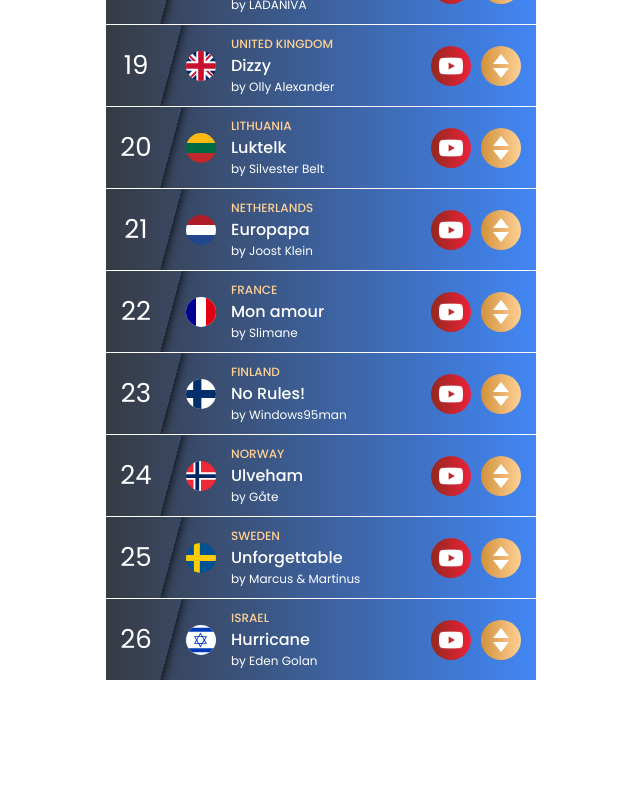
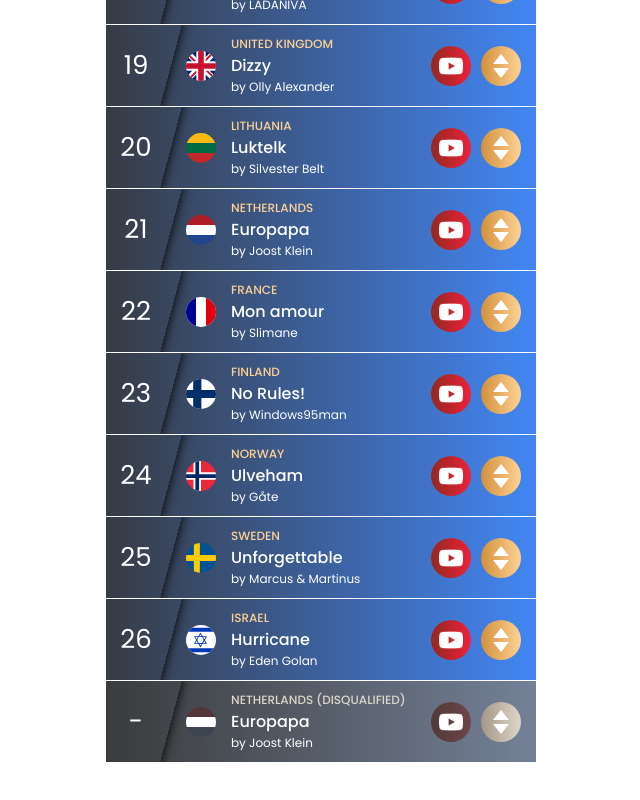
Before and after one commit to mihauco/eurovision-ranking, a Vue app: page / in a window 1280 px wide. Shown: the part 1600-2400 px from the top of the page, without its empty margins (319-959 px from the left). Before the commit the page ends 2320 px from the top, so only its background shows below. Built offline with nearby package versions, Linux system fonts and the light colour scheme.

Commit message:
Netherlands disqualified :(

```diff
--- a/src/components/CountryRow.vue
+++ b/src/components/CountryRow.vue
@@ -1,18 +1,23 @@
 <template>
-  <div class="country-row">
+  <div
+    class="country-row"
+    :class="{
+      'country-row--disqualified': disqualified
+    }"
+  >
     <div
       class="country-row__place"
-      :class="[`country-row__place--${selectedPlace}`]"
+      :class="[!disqualified && `country-row__place--${selectedPlace}`]"
     >
       <div class="country-row__place-inner">
-        {{ selectedPlace }}
+        {{ disqualified ? '-' : selectedPlace }}
       </div>
     </div>
     <div class="country-row__flag-wrapper">
       <span :class="`country-row__flag fi fis fi-${songData.country_code.toLocaleLowerCase() }`"></span>
     </div>
     <div class="country-row__song-info">
-      <span class="country-row__country-name">{{ songData.country }}</span>
+      <span class="country-row__country-name">{{ songData.country }}{{ disqualified ? ' (Disqualified)' : '' }}</span>
       <span class="country-row__song">{{ songData.song }}</span>
       <span class="country-row__artist">by {{ songData.artist }}</span>
     </div>
@@ -26,7 +31,10 @@
         <img src="/youtube-app-white-icon.webp?url" alt="YouTube" />
       </a>
       <div class="country-row__button country-row__button--move">
-        <select v-model="selectedPlace">
+        <select
+          v-if="!disqualified"
+          v-model="selectedPlace"
+        >
           <option disabled>
             Move to...
           </option>
@@ -49,8 +57,9 @@
 
 const props = defineProps<{
   songData: SongData;
-  place: number;
-  places: number;
+  place: number
+  places: number
+  disqualified?: boolean
 }>();
 
 const emit = defineEmits<{
@@ -77,6 +86,10 @@
   display: flex;
   justify-content: space-between;
   align-items: center;
+
+  &--disqualified {
+    filter: grayscale(0.8);
+  }
 
   &__place {
     position: absolute;
--- a/src/composables/contestStore.ts
+++ b/src/composables/contestStore.ts
@@ -1,17 +1,17 @@
-import { ref, watch } from "vue";
+import { ref, watch, computed } from "vue";
 import type { ContestData } from "@/types/ContestData.type";
 import defaultContestData from "@/data/2024.json";
 import type { SongData } from "@/types/SongData.type";
 
 const contestData = (() => {
   const localStorageRankingData = localStorage.getItem("rankingData");
-
+  const finalSongs = defaultContestData.final.filter(song => !song.disqualified);
 
   if (localStorageRankingData) {
     const rankingData = JSON.parse(localStorageRankingData);
 
     const final = rankingData.final.map((country_code: string) => {
-      return defaultContestData.final.find((song) => song.country_code === country_code)
+      return finalSongs.find((song) => song.country_code === country_code)
     }).filter((song: any) => song !== undefined)
 
     return ref<ContestData>({ final })
@@ -23,7 +23,7 @@
   if (localStorageDataJson) {
     return ref<ContestData>({
       final: JSON.parse(localStorageDataJson).final.map(({country_code}: SongData) => {
-        return defaultContestData.final.find((song) => song.country_code === country_code)
+        return finalSongs.find((song) => song.country_code === country_code)
       }).filter((song: any) => song !== undefined)
     })
   }
@@ -43,7 +43,8 @@
 
 const useContestStore = () => {
   return {
-    contestData
+    contestData,
+    disqualifiedSongs: computed(() => defaultContestData.final.filter(song => song.disqualified))
   }
 }
 
--- a/src/data/2024.json
+++ b/src/data/2024.json
@@ -145,7 +145,8 @@
       "country_code": "NL",
       "artist": "Joost Klein",
       "song": "Europapa",
-      "youtubeUrl": "https://www.youtube.com/watch?v=gT2wY0DjYGo"
+      "youtubeUrl": "https://www.youtube.com/watch?v=gT2wY0DjYGo",
+      "disqualified": true
     },
     {
       "country": "France",
--- a/src/types/SongData.type.ts
+++ b/src/types/SongData.type.ts
@@ -3,7 +3,8 @@
   country_code: string
   artist: string
   song: string,
-  youtubeUrl?: string
+  youtubeUrl?: string,
+  disqualified?: boolean
 }
 
 export type { SongData };
--- a/src/views/FinalView.vue
+++ b/src/views/FinalView.vue
@@ -9,6 +9,15 @@
       :places="contestData.final.length"
       @moveSong="(newPlace) => changeSongIndex(index, newPlace - 1)"
     />
+    <CountryRow
+      class="final-view__country-row"
+      v-for="(songData, index) in disqualifiedSongs"
+      :key="songData.country_code"
+      :songData="songData"
+      :place="index + 1"
+      :places="contestData.final.length"
+      :disqualified="true"
+    />
   </div>
 </template>
 
@@ -16,7 +25,9 @@
 import CountryRow from '@/components/CountryRow.vue'
 import useContestStore from '@/composables/contestStore'
 
-const { contestData } = useContestStore()
+const { contestData, disqualifiedSongs } = useContestStore()
+
+console.log(disqualifiedSongs);
 
 const changeSongIndex = (oldIndex: number, newIndex: number) => {
   const songToMove = contestData.value.final.splice(oldIndex, 1)
```
